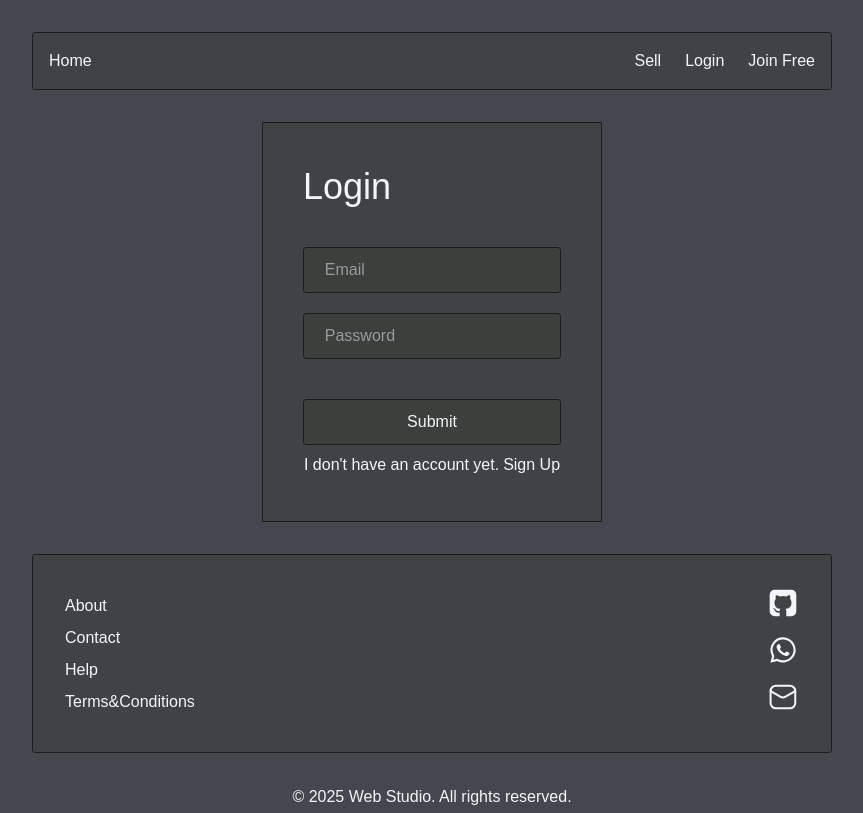
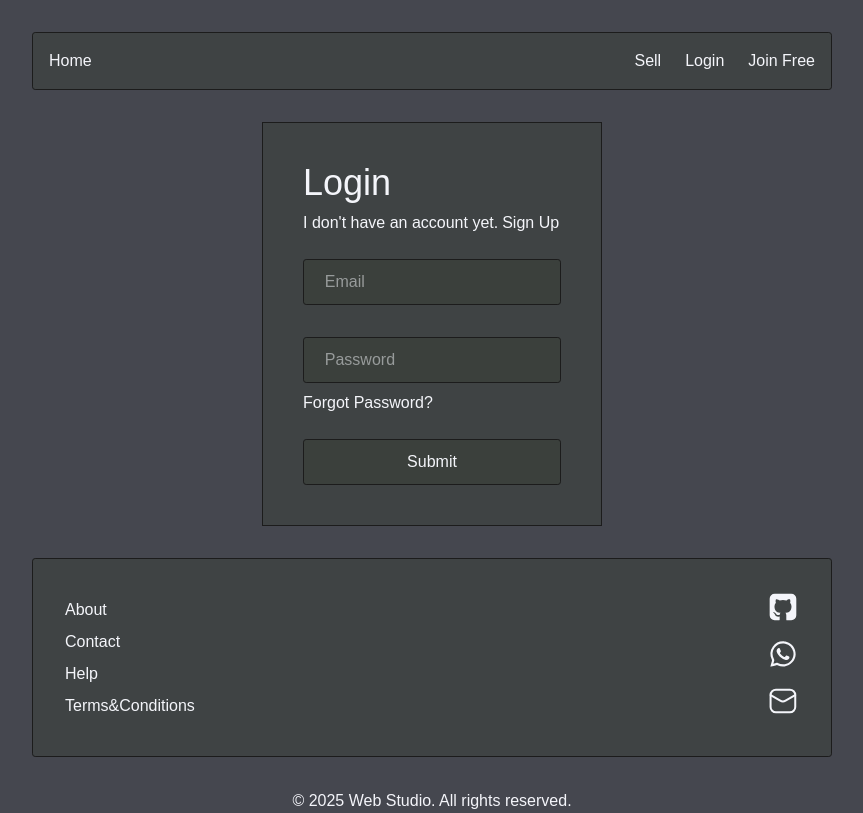
Before and after one commit to ArcidesFerrao/digital-marketplace, a Next.js app: page /login in a window 1280 px wide. Shown: the whole page, without its empty margins (208-1071 px from the left). Built offline with nearby package versions, Linux system fonts and the light colour scheme; a web font is replaced by a local one.

Commit message:
login forgot pass word

```diff
--- a/src/app/login/page.tsx
+++ b/src/app/login/page.tsx
@@ -3,25 +3,32 @@ import React from "react";
 
 export default function LoginPage() {
   return (
-    <main className="login-section flex flex-col justify-center gap-10 p-10">
+    <main className="login-section flex flex-col justify-center gap-6 p-10">
+      <section className="flex flex-col gap-2">
         <h2 className="text-4xl font-medium">Login</h2>
-      <section className="flex flex-col gap-5">
+        <div className="flex gap-1">
+          <p>I don&apos;t have an account yet. </p>
+          <Link href="/signup">Sign Up</Link>
+        </div>
+      </section>
+      <section className="flex flex-col gap-8">
         <input type="text" name="email" id="email" placeholder="Email" />
+        <div className="flex flex-col gap-2">
           <input
             type="password"
             name="password"
             id="password"
             placeholder="Password"
           />
+          <Link href="/">
+            <p>Forgot Password?</p>
+          </Link>
+        </div>
       </section>
-      <section className="flex flex-col items-center gap-2">
+      <section className="flex flex-col  gap-2">
         <button type="submit" className="w-full">
           Submit
         </button>
-        <div className="flex gap-1">
-          <p>I don't have an account yet. </p>
-          <Link href="/signup">Sign Up</Link>
-        </div>
       </section>
     </main>
   );
```
Lines whose indentation alone changed are shown as unchanged.
